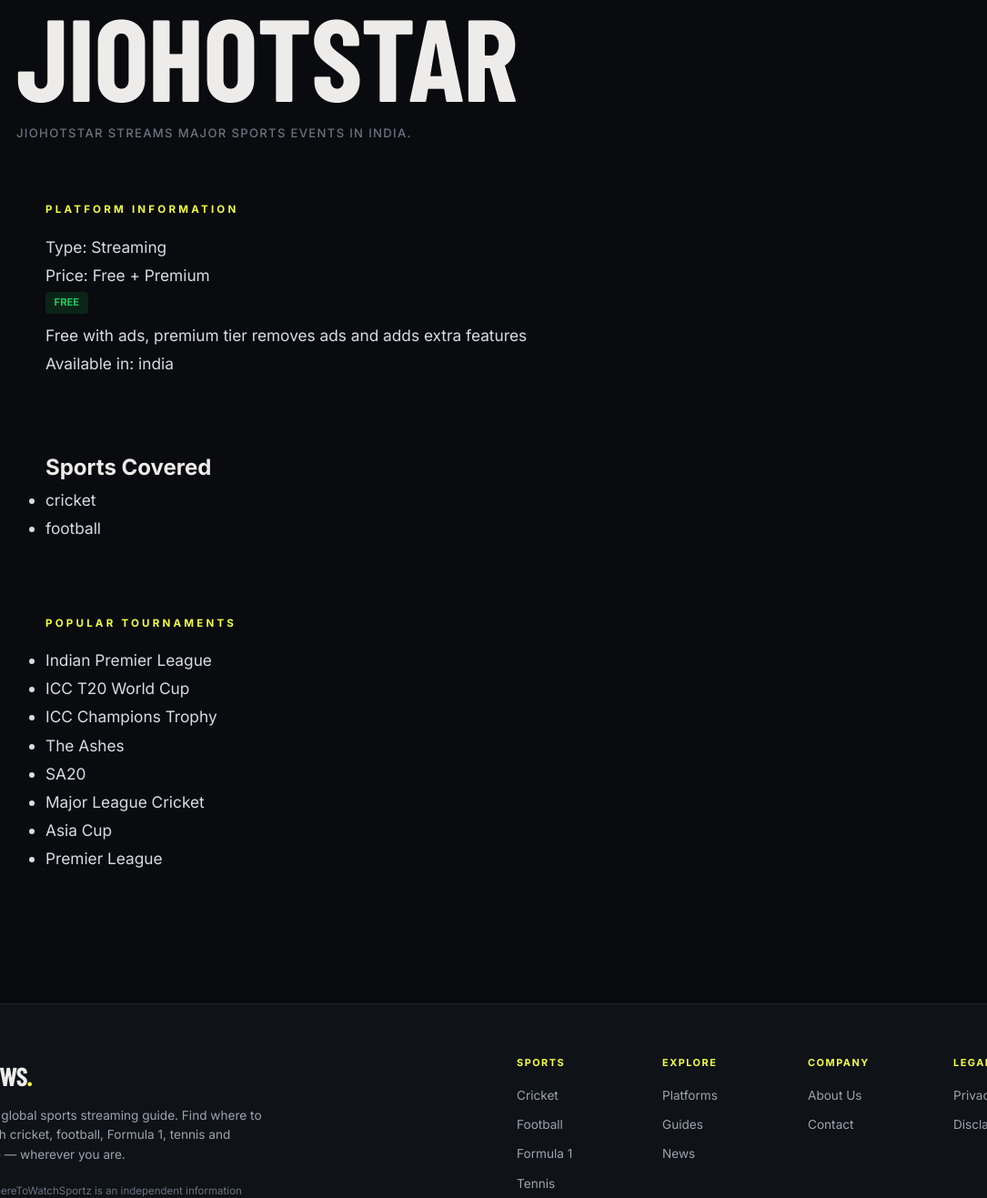
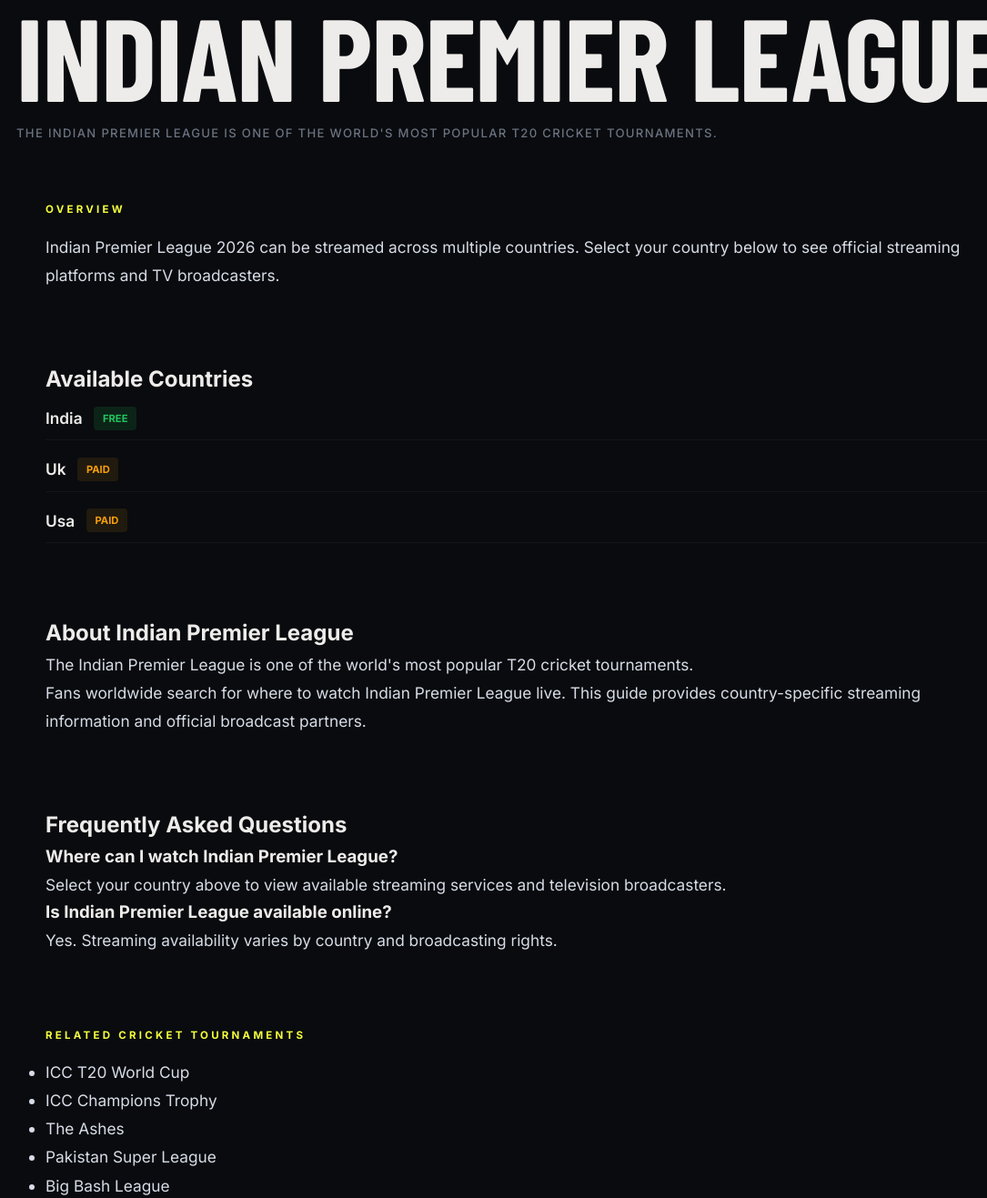
Before and after one commit to kbiswas326/wheretowatchsportz, an Eleventy site: page wtws/src/platform/platform.njk in a window 1280 px wide. Shown: the part 140-1457 px from the top of the page at 91% size, without its empty margins (72-1157 px from the left). Built offline with nearby package versions, Linux system fonts and the light colour scheme; Eleventy itself is replaced by a stand-in of ours; files that its build step writes are made by us from their sources; a web font is replaced by a local one.

Commit message:
Refactor platform.njk for tournament details

```diff
--- a/wtws/src/platform/platform.njk
+++ b/wtws/src/platform/platform.njk
@@ -2,30 +2,30 @@
 layout: ../layouts/base.njk
 
 pagination:
-  data: platforms
+  data: tournaments
   size: 1
-  alias: platform
+  alias: tournament
 
-permalink: "platform/{{ platform.id }}/index.html"
+permalink: "sport/{{ tournament.sport }}/{{ tournament.id }}/index.html"
 
 eleventyComputed:
-  title: "{{ platform.name }} Sports Streaming Guide"
-  description: "{{ platform.description }}"
+  title: "Where to Watch {{ tournament.name }} {{ tournament.season }}"
+  description: "Watch {{ tournament.name }} live worldwide. Find streaming services, TV channels, pricing and country-specific broadcast information."
 ---
 
 <header class="sport-hero">
   <div class="sport-hero-inner">
 
     <div class="hero-eyebrow">
-      Streaming Platform
+      {{ tournament.sport | upper }}
     </div>
 
     <h1 class="sport-hero-title">
-      {{ platform.name }}
+      {{ tournament.name }}
     </h1>
 
     <p class="sport-hero-sub">
-      {{ platform.description }}
+      {{ tournament.description }}
     </p>
 
   </div>
@@ -36,68 +36,105 @@ eleventyComputed:
 <section class="stream-section">
 
 <div class="section-label">
-Platform Information
+Overview
 </div>
 
 <p>
-Type: {{ platform.type }}
-</p>
-
-<p>
-Price: {{ platform.price }}
-</p>
-
-<span class="stream-price {% if platform.isFree %}free-tag{% else %}paid-tag{% endif %}">
-  {% if platform.isFree %}FREE{% else %}PAID{% endif %}
-</span>
-
-{% if platform.isFree and platform.freeNote %}
-<p class="free-note">
-  {{ platform.freeNote }}
-</p>
-{% endif %}
-
-<p>
-Available in:
-{{ platform.countries | join(", ") }}
+{{ tournament.name }} {{ tournament.season }} can be streamed across multiple countries.
+Select your country below to see official streaming platforms and TV broadcasters.
 </p>
 
 </section>
 
 <section class="stream-section">
 
-<h2>Sports Covered</h2>
+<h2>
+Available Countries
+</h2>
 
-<ul>
-{% for sport in platform.sports %}
-<li>{{ sport }}</li>
+<ul class="country-list">
+
+{% for countryCode, info in tournament.broadcasts %}
+
+{% set platformData = platformLookup[info.streaming] %}
+
+<li>
+  <a href="/sport/{{ tournament.sport }}/{{ tournament.id }}/{{ countryCode }}/">
+    {{ countryCode | capitalize }}
+  </a>
+  {% if platformData %}
+  <span class="stream-price {% if platformData.isFree %}free-tag{% else %}paid-tag{% endif %}">
+    {% if platformData.isFree %}FREE{% else %}PAID{% endif %}
+  </span>
+  {% endif %}
+</li>
+
 {% endfor %}
+
 </ul>
+
+</section>
+
+<section class="stream-section">
+
+<h2>
+About {{ tournament.name }}
+</h2>
+
+<p>
+{{ tournament.description }}
+</p>
+
+<p>
+Fans worldwide search for where to watch {{ tournament.name }} live.
+This guide provides country-specific streaming information and official broadcast partners.
+</p>
+
+</section>
+
+<section class="stream-section">
+
+<h2>
+Frequently Asked Questions
+</h2>
+
+<h3>
+Where can I watch {{ tournament.name }}?
+</h3>
+
+<p>
+Select your country above to view available streaming services and television broadcasters.
+</p>
+
+<h3>
+Is {{ tournament.name }} available online?
+</h3>
+
+<p>
+Yes. Streaming availability varies by country and broadcasting rights.
+</p>
+
 </section>
 
 <section class="stream-section">
 
 <div class="section-label">
-Popular Tournaments
+Related {{ tournament.sport | capitalize }} Tournaments
 </div>
 
 <ul>
 
-{% for tournament in tournaments %}
+{% for item in tournaments %}
 
-{% for country, info in tournament.broadcasts %}
-
-{% if info.streaming == platform.name %}
+{% if item.sport == tournament.sport and item.id != tournament.id %}
 
 <li>
-<a href="/sport/{{ tournament.sport }}/{{ tournament.id }}/">
-{{ tournament.name }}
+<a href="/sport/{{ item.sport }}/{{ item.id }}/">
+{{ item.name }}
 </a>
 </li>
 
 {% endif %}
-
-{% endfor %}
 
 {% endfor %}
 
```
